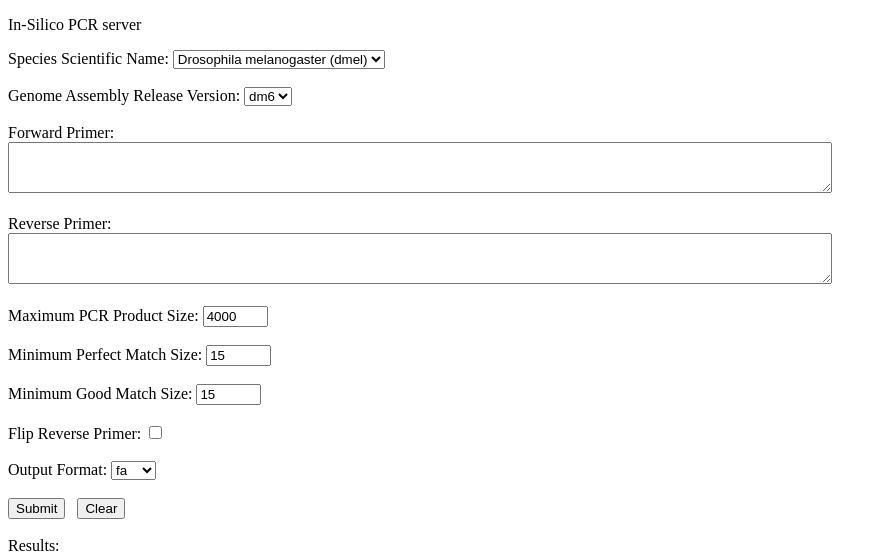
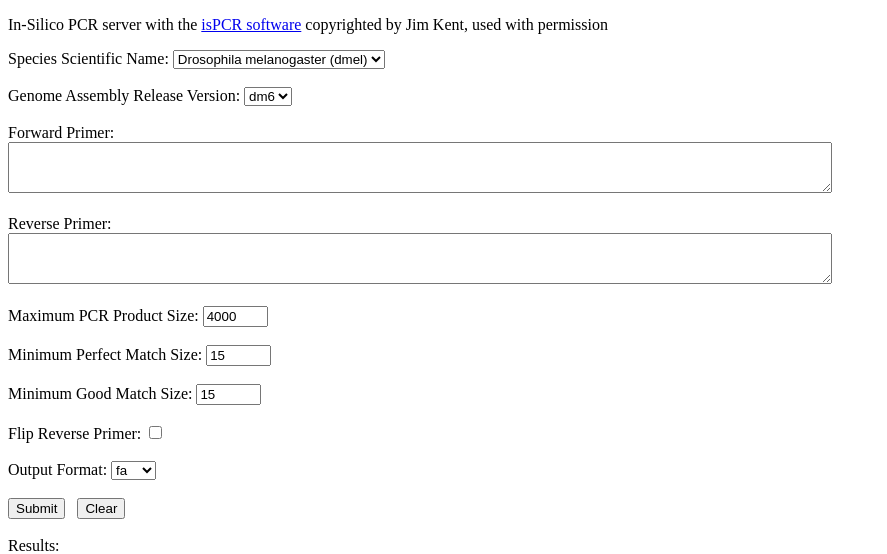
Before and after one commit to angelvillahoz/ispcr, a PHP site: page /html/index.php in a window 1280 px wide. Shown: the top 554 px of the page, without its empty margins (0-887 px from the left). Run offline with PHP 8.4, Linux system fonts and the light colour scheme; some libraries are stand-ins or nearby versions.

Commit message:
License information

```diff
--- a/html/index.php
+++ b/html/index.php
@@ -12,7 +12,7 @@
     <script src="./node_modules/react-dom/umd/react-dom.production.min.js"></script>
     <script src="./node_modules/@babel/standalone/babel.min.js"></script>
     <script src="./node_modules/axios/dist/axios.min.js"></script>
-    <script src="./src/components/ispcr-react-classes.js" type="text/babel"></script>
+    <script src="./src/components/1.0.1/ispcr-react-classes.js" type="text/babel"></script>
 </head>
 <body>
 <div id="root"></div>
--- a/html/src/components/ispcr-react-classes.js
+++ b/html/src/components/1.0.1/ispcr-react-classes.js
@@ -186,7 +186,8 @@ class IsPcrForm extends React.Component {
     const {errors} = this.state;
     return (
       <div className="IsPcrForm">
-        <p>In-Silico PCR server</p>
+        <p>In-Silico PCR server with the <a href="http://genome.ucsc.edu/cgi-bin/hgPcr"
+                                            target="_blank">isPCR software</a> copyrighted by Jim Kent, used with permission</p>
         <div>
           <form onSubmit={this.handleSubmit}>
             <label>Species Scientific Name:&nbsp;</label>
```
